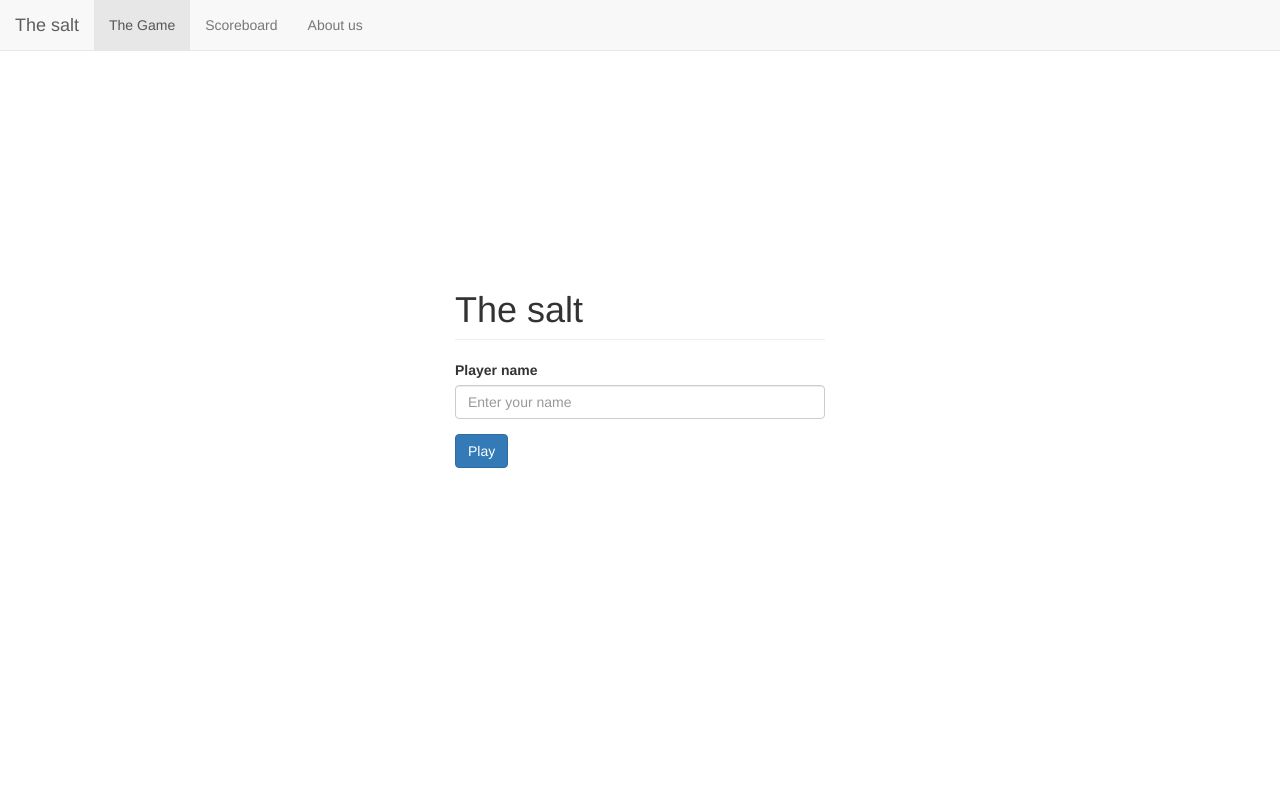
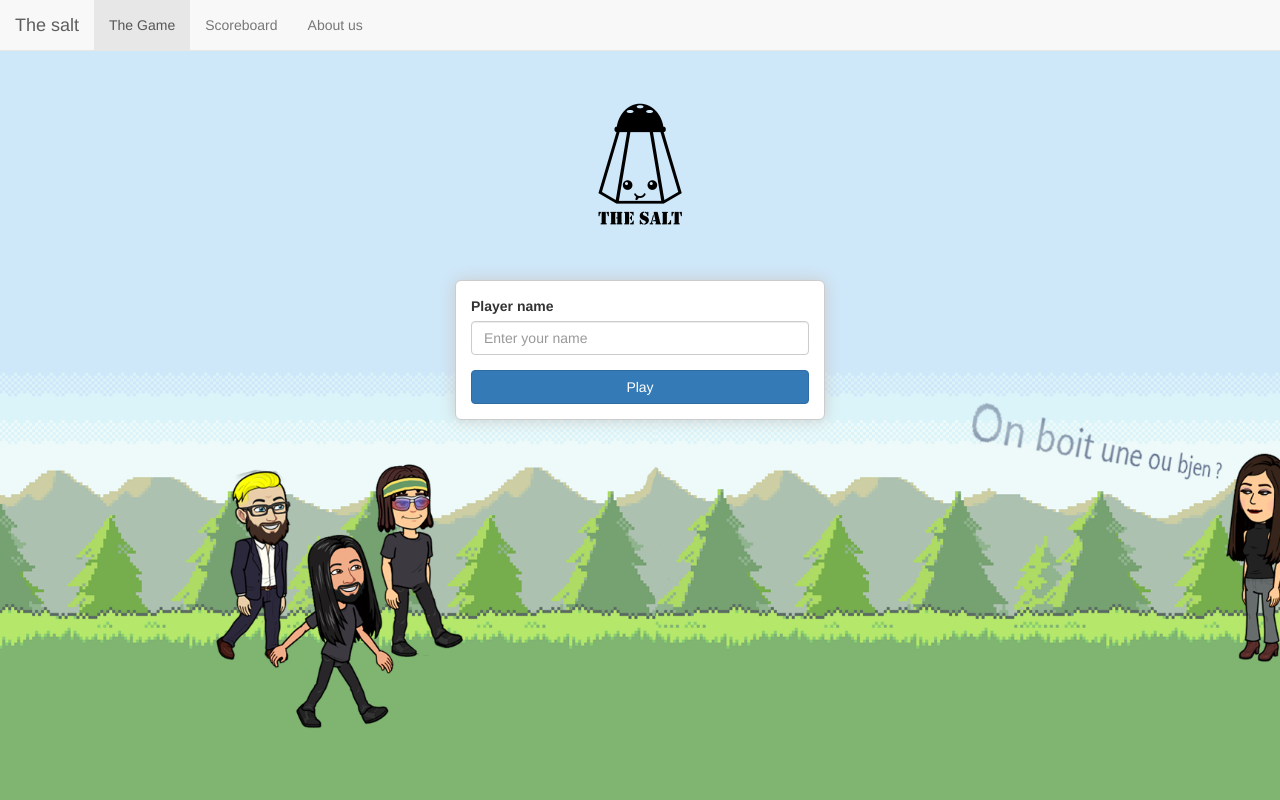
Before and after one commit to rohsyl/thesalt, a PHP site: page / in a window 1280 px wide. Run offline with PHP 8.4, Linux system fonts and the light colour scheme.

Commit message:
Homepage

```diff
--- a/assets/css/main.css
+++ b/assets/css/main.css
@@ -1,5 +1,16 @@
+html{
+    height: 100%;
+}
 body{
     margin: 0;
+    height: 100%;
+}
+
+#homepage{
+    background-image: url('../sprites/background/firstscreen/first_screen.png');
+    background-size: cover;
+    background-repeat: no-repeat;
+    background-position: center;
 }
 
 #game-canvas{
@@ -7,6 +18,23 @@ body{
     display:none;
 }
 
-#form-name{
-    margin-top : 200px;
+
+#form-name .logo{
+    width: 100px;
+    height: 200px;
+    margin: 0 auto;
+    margin-top : 15px;
+    background-image: url('../sprites/logo/logo.png');
+    background-size: contain;
+    background-repeat: no-repeat;
+    background-position: center;
 }
+
+#form-name .card{
+    margin-top : 15px;
+    padding : 15px 15px 0 15px;
+    background-color: #fff;
+    border-radius: 6px;
+    border : 1px solid #ccc;
+    box-shadow: 0 0 15px #ccc;
+}
--- a/index.html
+++ b/index.html
@@ -18,7 +18,7 @@
     <script src="https://oss.maxcdn.com/respond/1.4.2/respond.min.js"></script>
     <![endif]-->
 </head>
-<body>
+<body id="homepage">
     <nav class="navbar navbar-default navbar-fixed-top">
         <div class="container-fluid">
             <!-- Brand and toggle get grouped for better mobile display -->
@@ -44,7 +44,8 @@
     </nav>
 
     <div id="form-name" class="container" style="max-width: 400px">
-        <h1 class="page-header">The salt</h1>
+        <div class="logo"></div>
+        <div class="card">
             <form class="form">
                 <!-- Text input-->
                 <div class="form-group">
@@ -54,9 +55,10 @@
 
                 <!-- Button -->
                 <div class="form-group">
-                <button id="btnSave" name="btnSave" class="btn btn-primary">Play</button>
+                    <button id="btnSave" name="btnSave" class="btn btn-primary btn-block">Play</button>
                 </div>
             </form>
+        </div>
 
     </div>
 
```
Also changed, not shown: assets/sprites/background/firstscreen/first_screen.png, assets/sprites/logo/logo.png (added). Lines whose indentation alone changed are shown as unchanged.
